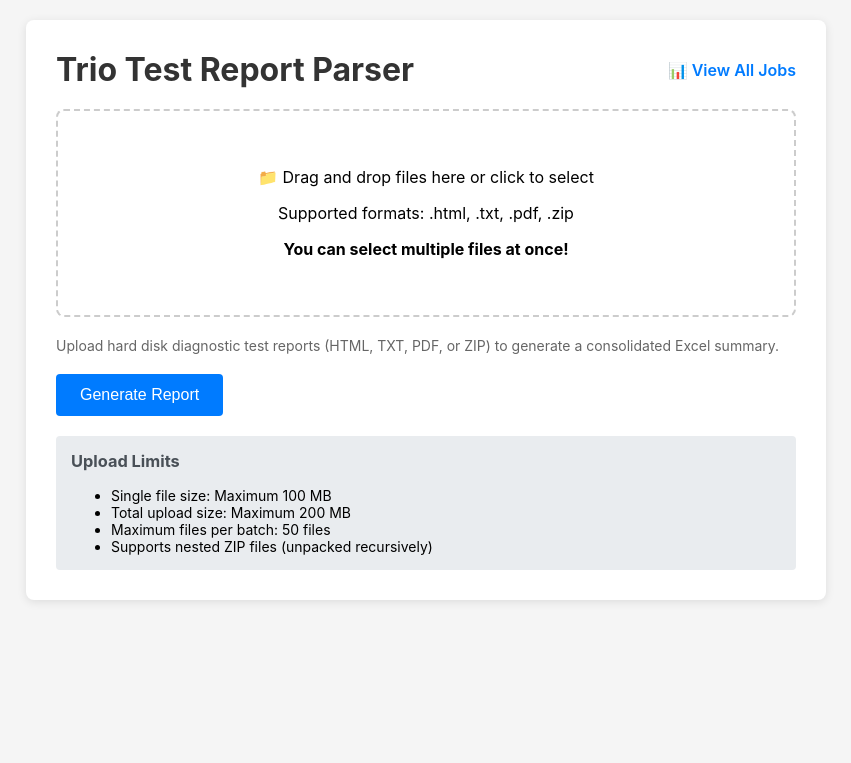
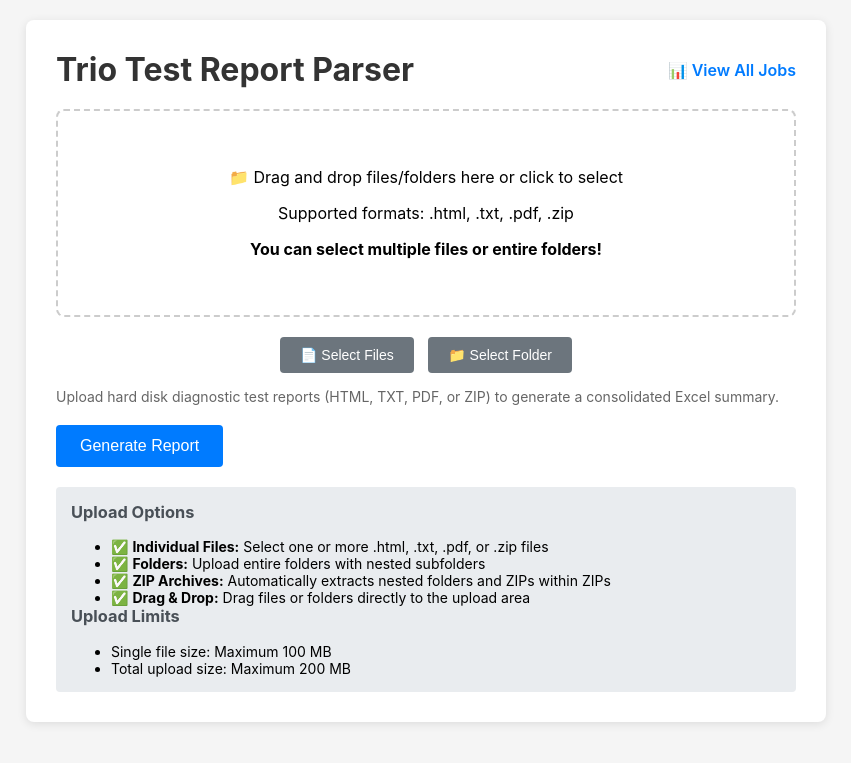
Before and after one commit to TRIOSCS/TESTREPORT, a Django app: page / in a window 1280 px wide. Shown: the top 763 px of the page, without its empty margins (214-1065 px from the left). Run offline with Django 5.2, Linux system fonts and the light colour scheme; parts of the project's set-up code (start-up, migrations or seed data) failed here and were passed over.

Commit message:
Add support for folder uploads and improved nested folder handling in ZIP files

```diff
--- a/reports/templates/reports/upload.html
+++ b/reports/templates/reports/upload.html
@@ -77,6 +77,19 @@
         .limits ul {
             margin-bottom: 0;
         }
+        .btn-secondary {
+            background-color: #6c757d;
+            color: white;
+            border: none;
+            padding: 10px 20px;
+            border-radius: 4px;
+            cursor: pointer;
+            font-size: 14px;
+            margin: 0 5px;
+        }
+        .btn-secondary:hover {
+            background-color: #5a6268;
+        }
     </style>
 </head>
 <body>
@@ -97,7 +110,7 @@
                 </div>
             {% endif %}
 
-            <!-- Keep input PERSISTENT; do NOT replace it -->
+            <!-- File input for individual files -->
             <input type="file"
                    name="files"
                    id="id_files"
@@ -106,10 +119,29 @@
                    class="form-control"
                    style="display:none">
 
+            <!-- Folder input for directory uploads -->
+            <input type="file"
+                   name="files"
+                   id="id_folder"
+                   webkitdirectory
+                   directory
+                   multiple
+                   class="form-control"
+                   style="display:none">
+
             <div class="upload-area" id="uploadArea">
-                <p>📁 Drag and drop files here or click to select</p>
+                <p>📁 Drag and drop files/folders here or click to select</p>
                 <p>Supported formats: .html, .txt, .pdf, .zip</p>
-                <p><strong>You can select multiple files at once!</strong></p>
+                <p><strong>You can select multiple files or entire folders!</strong></p>
+            </div>
+
+            <div style="text-align: center; margin: 15px 0;">
+                <button type="button" id="selectFilesBtn" class="btn-secondary">
+                    📄 Select Files
+                </button>
+                <button type="button" id="selectFolderBtn" class="btn-secondary">
+                    📁 Select Folder
+                </button>
             </div>
 
             <!-- Separate, dedicated preview area -->
@@ -123,22 +155,32 @@
         </form>
 
         <div class="limits">
+            <h3>Upload Options</h3>
+            <ul>
+                <li>✅ <strong>Individual Files:</strong> Select one or more .html, .txt, .pdf, or .zip files</li>
+                <li>✅ <strong>Folders:</strong> Upload entire folders with nested subfolders</li>
+                <li>✅ <strong>ZIP Archives:</strong> Automatically extracts nested folders and ZIPs within ZIPs</li>
+                <li>✅ <strong>Drag & Drop:</strong> Drag files or folders directly to the upload area</li>
+            </ul>
             <h3>Upload Limits</h3>
             <ul>
                 <li>Single file size: Maximum 100 MB</li>
                 <li>Total upload size: Maximum 200 MB</li>
-                <li>Maximum files per batch: 50 files</li>
-                <li>Supports nested ZIP files (unpacked recursively)</li>
             </ul>
         </div>
     </div>
 
     <script>
         const uploadArea = document.getElementById('uploadArea');
-        const fileInput  = document.getElementById('id_files');  // persistent reference
+        const fileInput  = document.getElementById('id_files');
+        const folderInput = document.getElementById('id_folder');
+        const selectFilesBtn = document.getElementById('selectFilesBtn');
+        const selectFolderBtn = document.getElementById('selectFolderBtn');
         const submitBtn  = document.getElementById('submitBtn');
         const form       = document.getElementById('uploadForm');
         const preview    = document.getElementById('filePreview');
+
+        let activeInput = fileInput; // Track which input is active
 
         function renderPreview(files) {
             if (!files || files.length === 0) {
@@ -147,21 +189,38 @@
             }
             let totalSize = 0;
             let html = '<div style="margin-top:10px;">';
+
+            // Group files by folder for better visualization
+            const filesByFolder = {};
             for (const f of files) {
                 totalSize += f.size;
-                const sizeKB = Math.round(f.size / 1024);
-                html += `<div style="margin:5px 0; padding:5px; background:#f8f9fa; border-radius:3px;">
-                           📄 ${f.name} (${sizeKB} KB)
-                         </div>`;
+                const pathParts = f.webkitRelativePath || f.name;
+                const folder = pathParts.includes('/') ? pathParts.split('/')[0] : 'Files';
+                if (!filesByFolder[folder]) filesByFolder[folder] = [];
+                filesByFolder[folder].push(f);
             }
+
+            // Display grouped files
+            for (const [folder, folderFiles] of Object.entries(filesByFolder)) {
+                if (Object.keys(filesByFolder).length > 1) {
+                    html += `<div style="margin:10px 0; font-weight:bold; color:#007bff;">📁 ${folder}</div>`;
+                }
+                for (const f of folderFiles) {
+                    const sizeKB = Math.round(f.size / 1024);
+                    const displayName = f.webkitRelativePath || f.name;
+                    html += `<div style="margin:5px 0 5px 20px; padding:5px; background:#f8f9fa; border-radius:3px; font-size:13px;">
+                               📄 ${displayName} (${sizeKB} KB)
+                             </div>`;
+                }
+            }
+
             const totalMB = Math.round((totalSize / (1024 * 1024)) * 100) / 100;
             html += `<div style="margin-top:8px;">✅ ${files.length} file(s) selected (${totalMB} MB total)</div>`;
-            html += `<div style="color:#666; font-size:14px;">Click the box to change files</div>`;
             html += '</div>';
             preview.innerHTML = html;
         }
 
-        // Drag & Drop handlers
+        // Drag & Drop handlers - supports both files and folders
         uploadArea.addEventListener('dragover', (e) => {
             e.preventDefault();
             uploadArea.classList.add('dragover');
@@ -171,29 +230,84 @@
             uploadArea.classList.remove('dragover');
         });
 
-        uploadArea.addEventListener('drop', (e) => {
+        uploadArea.addEventListener('drop', async (e) => {
             e.preventDefault();
             uploadArea.classList.remove('dragover');
 
-            // Build a DataTransfer so assignment is safe
             const dt = new DataTransfer();
-            for (const file of e.dataTransfer.files) dt.items.add(file);
-            fileInput.files = dt.files;        // assign to the SAME persistent input
-            renderPreview(fileInput.files);    // update list
+            const items = e.dataTransfer.items;
+
+            if (items) {
+                // Handle folder drops
+                for (let i = 0; i < items.length; i++) {
+                    const item = items[i].webkitGetAsEntry();
+                    if (item) {
+                        await scanFiles(item, '', dt);
+                    }
+                }
+            } else {
+                // Fallback for simple file drops
+                for (const file of e.dataTransfer.files) {
+                    dt.items.add(file);
+                }
+            }
+
+            fileInput.files = dt.files;
+            activeInput = fileInput;
+            renderPreview(fileInput.files);
         });
 
-        // Click to open file chooser
-        uploadArea.addEventListener('click', () => fileInput.click());
+        // Recursive function to scan folder contents
+        async function scanFiles(item, path, dataTransfer) {
+            if (item.isFile) {
+                const file = await new Promise(resolve => item.file(resolve));
+                dataTransfer.items.add(file);
+            } else if (item.isDirectory) {
+                const dirReader = item.createReader();
+                const entries = await new Promise(resolve => dirReader.readEntries(resolve));
+                for (const entry of entries) {
+                    await scanFiles(entry, path + item.name + '/', dataTransfer);
+                }
+            }
+        }
 
-        // Standard file picker change
-        fileInput.addEventListener('change', () => renderPreview(fileInput.files));
+        // Button handlers
+        selectFilesBtn.addEventListener('click', () => {
+            activeInput = fileInput;
+            fileInput.click();
+        });
 
-        // Optional: client-side limits (match your UI text)
+        selectFolderBtn.addEventListener('click', () => {
+            activeInput = folderInput;
+            folderInput.click();
+        });
+
+        // Click upload area to select files
+        uploadArea.addEventListener('click', () => {
+            activeInput = fileInput;
+            fileInput.click();
+        });
+
+        // File input change handlers
+        fileInput.addEventListener('change', () => {
+            activeInput = fileInput;
+            // Disable other input to ensure only one is submitted
+            folderInput.disabled = true;
+            renderPreview(fileInput.files);
+        });
+
+        folderInput.addEventListener('change', () => {
+            activeInput = folderInput;
+            // Disable other input to ensure only one is submitted
+            fileInput.disabled = true;
+            renderPreview(folderInput.files);
+        });
+
+        // Client-side validation
         function violatesLimits(files) {
             const SINGLE_MAX = 100 * 1024 * 1024; // 100 MB
             const TOTAL_MAX  = 200 * 1024 * 1024; // 200 MB
-            const MAX_FILES  = 50;
-            if (files.length > MAX_FILES) return `Too many files (max ${MAX_FILES}).`;
+            // Remove MAX_FILES limit for folder uploads with many small files
             let total = 0;
             for (const f of files) {
                 if (f.size > SINGLE_MAX) return `File "${f.name}" exceeds 100 MB.`;
@@ -204,7 +318,13 @@
         }
 
         form.addEventListener('submit', (e) => {
-            const files = fileInput.files;
+            const files = activeInput.files;
+            if (!files || files.length === 0) {
+                e.preventDefault();
+                alert('Please select files or a folder to upload.');
+                return;
+            }
+
             const err = violatesLimits(files);
             if (err) {
                 e.preventDefault();
--- a/reports/views.py
+++ b/reports/views.py
@@ -32,7 +32,13 @@ def upload_view(request):
 
 
 def submit_parsing_job(request, uploaded_files):
-    """Submit files for background processing"""
+    """
+    Submit files for background processing.
+    Supports:
+    - Individual files (HTML, TXT, PDF)
+    - ZIP archives (with nested folders and files)
+    - Multiple files at once
+    """
     try:
         # Create upload directory
         upload_dir = os.path.join(settings.MEDIA_ROOT, 'uploads')
@@ -46,12 +52,27 @@ def submit_parsing_job(request, uploaded_files):
             file_name = uploaded_file.name
             file_names.append(file_name)
 
+            # Preserve folder structure in filename if present
+            # Handle paths with forward slashes (from folder uploads)
+            if '/' in file_name:
+                # Create nested directory structure
+                file_dir = os.path.join(upload_dir, os.path.dirname(file_name))
+                os.makedirs(file_dir, exist_ok=True)
+                file_path = os.path.join(upload_dir, file_name)
+            else:
+                # Simple file without folder structure
+                file_path = os.path.join(upload_dir, f"{os.urandom(8).hex()}_{file_name}")
+
             # Save file
-            file_path = os.path.join(upload_dir, f"{os.urandom(8).hex()}_{file_name}")
             with open(file_path, 'wb+') as destination:
                 for chunk in uploaded_file.chunks():
                     destination.write(chunk)
             file_paths.append(file_path)
+
+        if not file_paths:
+            return render(request, 'reports/upload.html', {
+                'error_message': 'No files were uploaded. Please select files to process.'
+            })
 
         # Create job record
         job = ParsingJob.objects.create(
```
Also changed, not shown: reports/tasks.py (+48 -23 lines).
